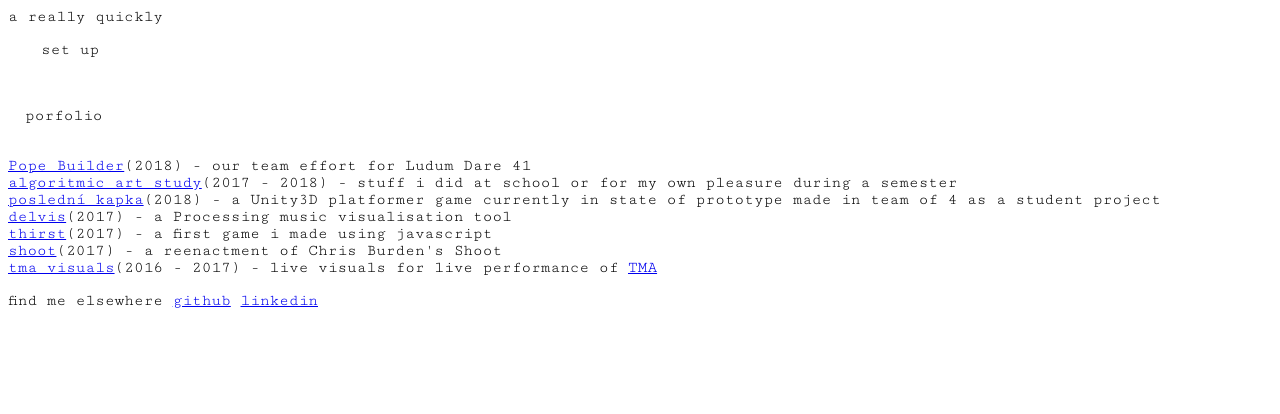
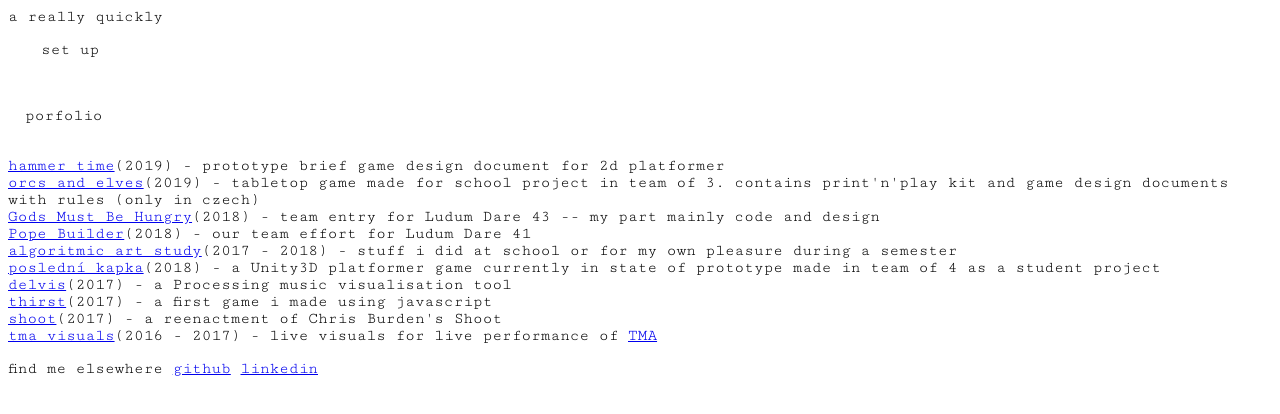
Before and after one commit to srpwnd/paveljezek.github.io, a plain HTML site: page index.html in a window 1280 px wide. Drawn offline with Linux system fonts and the light colour scheme.

Commit message:
Update index.html

```diff
--- a/index.html
+++ b/index.html
@@ -9,6 +9,9 @@
             a really quickly<br><p style="margin-left:33px;">set up</p> <br><p style="margin-left: 17px;">porfolio</p><br>
         </div>
         <div id="portfolio">
+            <a href="https://drive.google.com/open?id=17KL76fjEl6lEqQBjHfwb485gX6vN8Z1G">hammer time</a>(2019) - prototype brief game design document for 2d platformer<br>
+            <a href="https://drive.google.com/open?id=1RsODVTI_LdgkXn_e9g8Xi6icRkKbezuM">orcs and elves</a>(2019) - tabletop game made for school project in team of 3. contains print'n'play kit and game design documents with rules (only in czech)<br>
+            <a href="https://sirupwned.itch.io/gods-must-be-hungry">Gods Must Be Hungry</a>(2018) - team entry for Ludum Dare 43 -- my part mainly code and design<br>
             <a href="https://ldjam.com/events/ludum-dare/41/pope-builder-in-hell">Pope Builder</a>(2018) - our team effort for Ludum Dare 41<br>
             <a href="algoritmic.html">algoritmic art study</a>(2017 - 2018) - stuff i did at school or for my own pleasure during a semester<br>
             <a href="https://paveljezek.github.io/posledni-kapka/">poslední kapka</a>(2018) - a Unity3D platformer game currently in state of prototype made in team of 4 as a student project<br>
```
